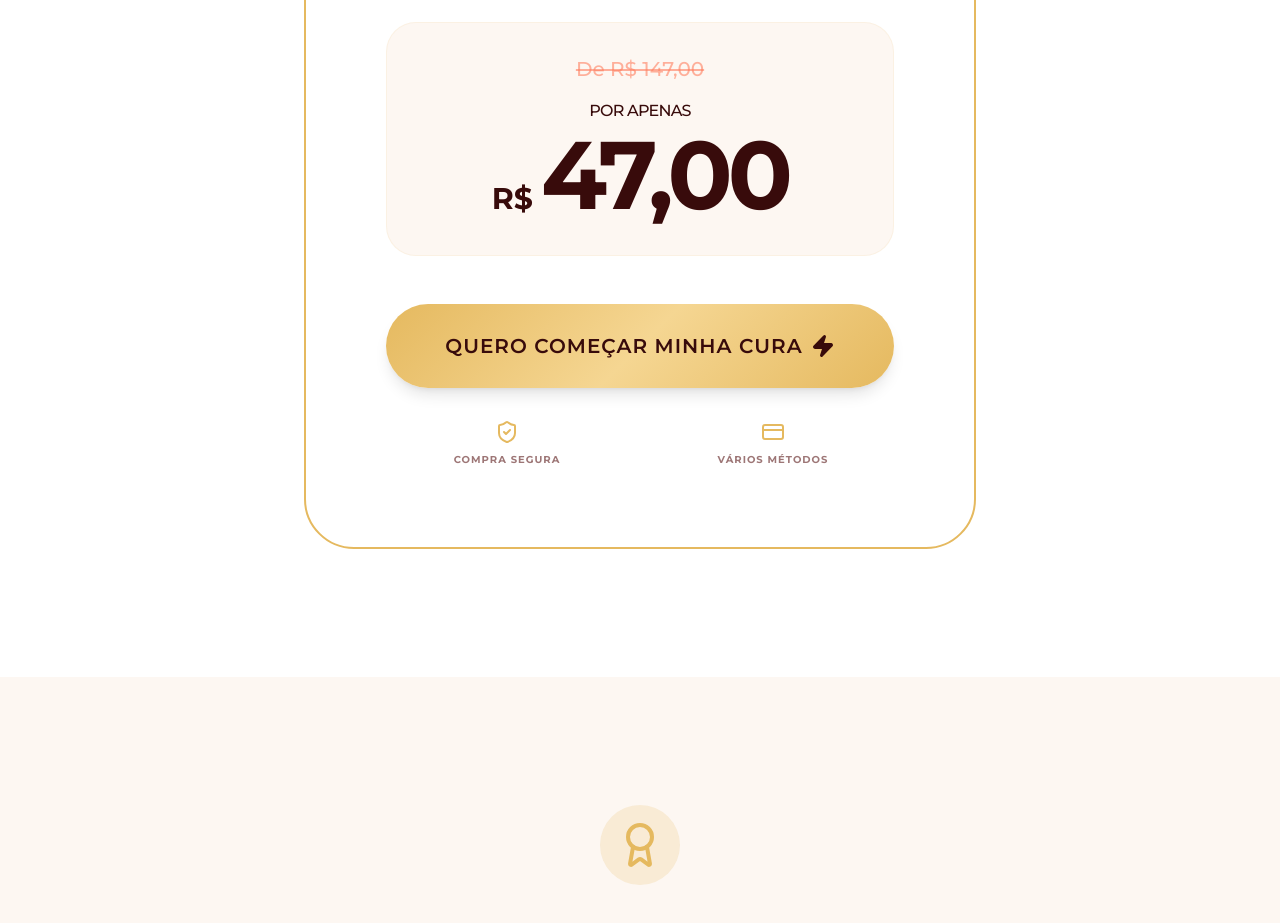
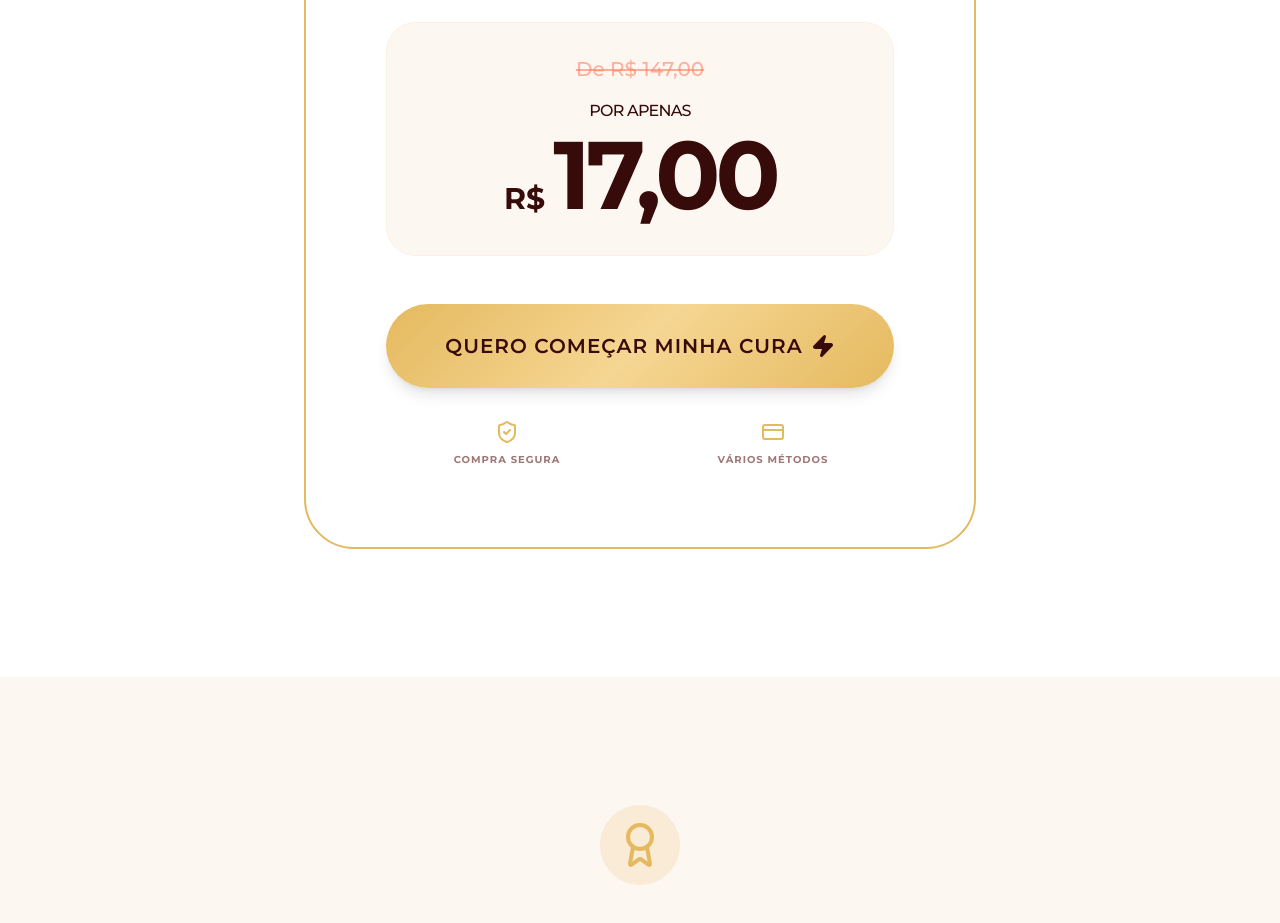
Before and after one commit to vinnicirne/thaisaraujo, a React (Vite) app: page / in a window 1280 px wide. Shown: the part 6400-7323 px from the top of the page. Built offline with nearby package versions, Linux system fonts and the light colour scheme; a web font is replaced by a local one.

Commit message:
fix: update ebook price to 17

```diff
--- a/src/App.tsx
+++ b/src/App.tsx
@@ -409,7 +409,7 @@ const Pricing = () => (
             <span className="text-brand-dark font-medium uppercase tracking-tighter">Por apenas</span>
             <div className="flex items-baseline gap-2">
               <span className="text-3xl font-bold text-brand-dark">R$</span>
-              <span className="text-7xl md:text-8xl font-black text-brand-dark tracking-tighter">47,00</span>
+              <span className="text-7xl md:text-8xl font-black text-brand-dark tracking-tighter">17,00</span>
             </div>
           </div>
         </div>
```
